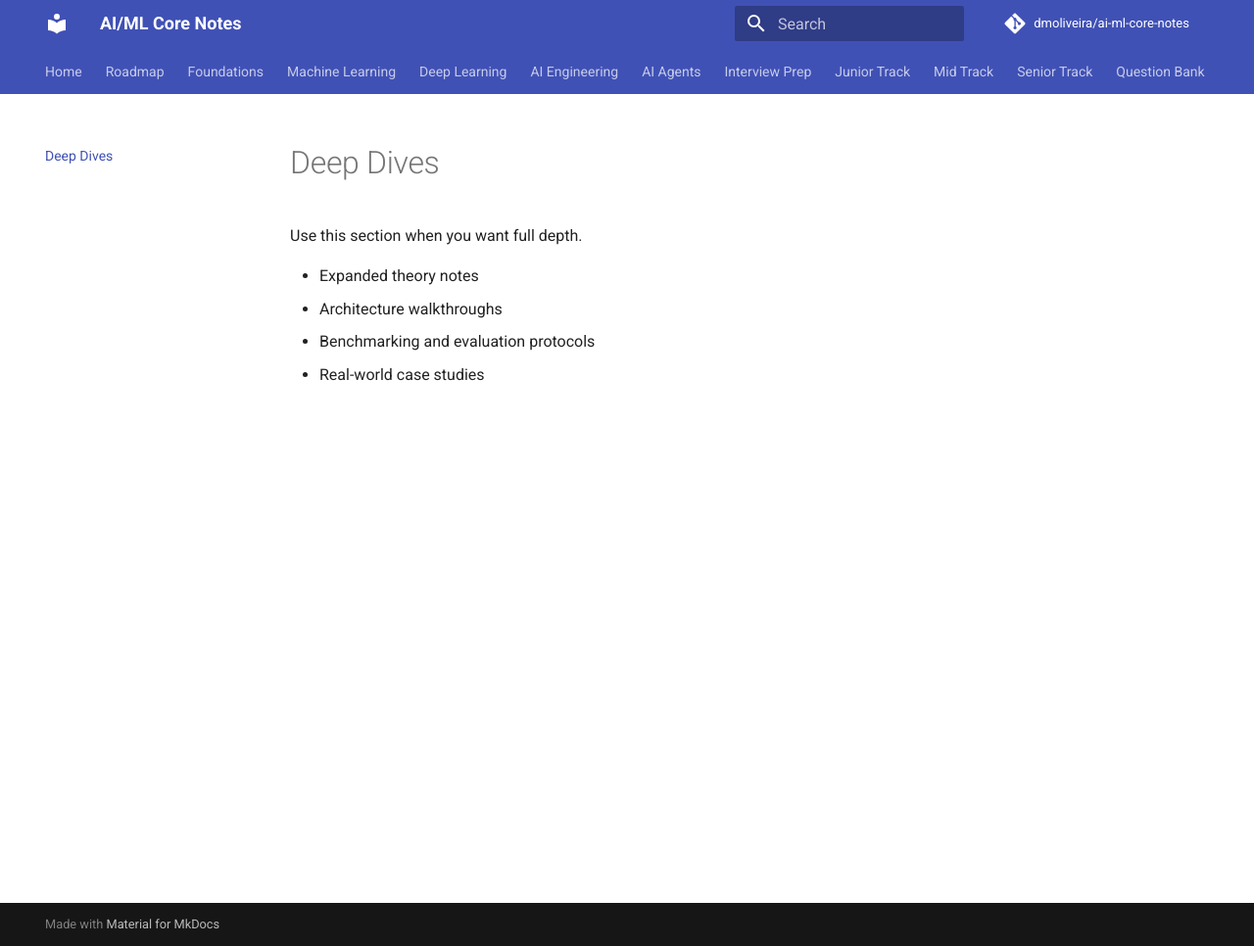
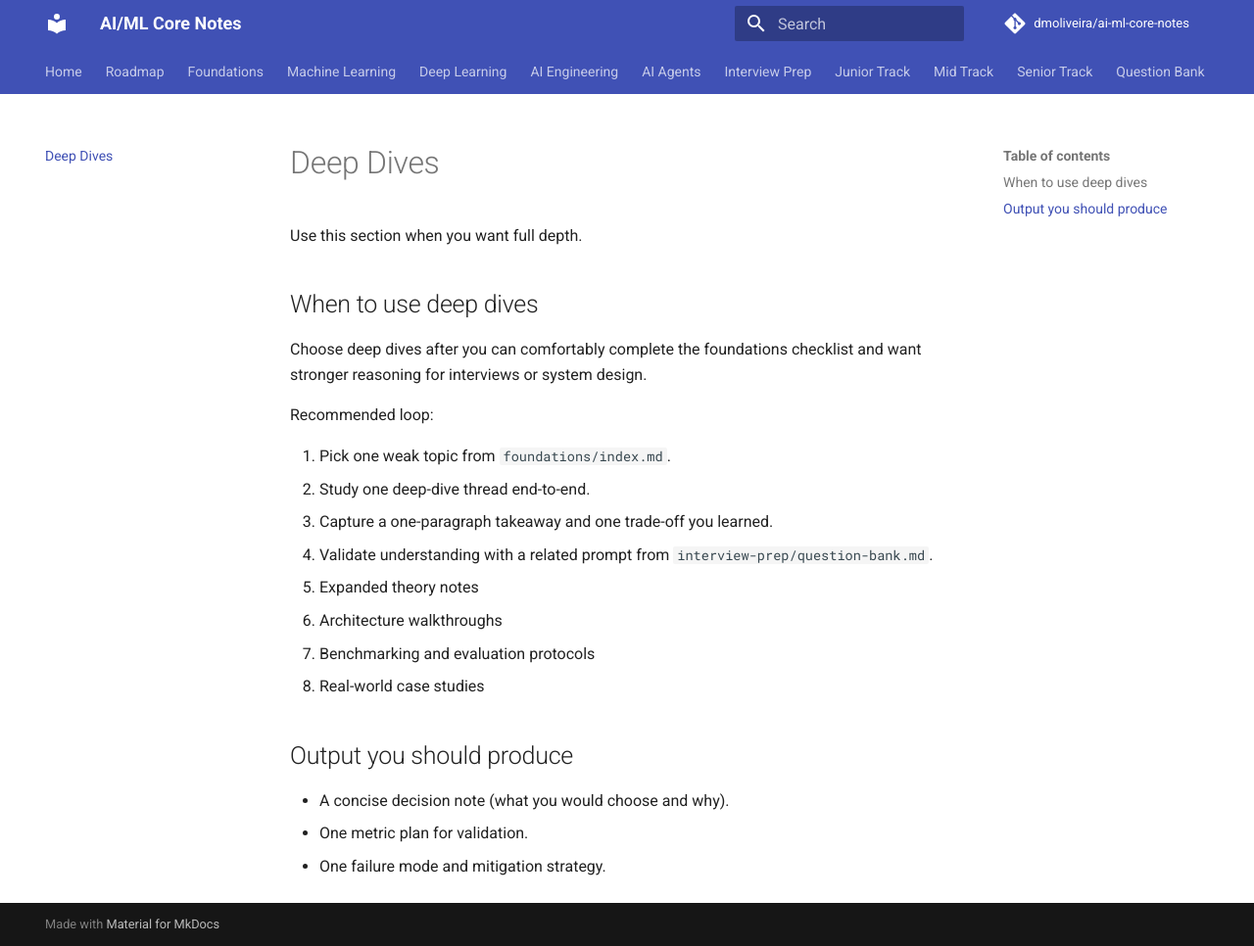
Before and after one commit to dmoliveira/ai-ml-core-notes, an MkDocs documentation site: the page built from docs/deep-dives/index.md, in a window 1280 px wide and 966 px high. Shown: the whole window at 98% size. Built offline with MkDocs 1.6.1 and Material for MkDocs 9.7.7, drawn with Linux system fonts in a browser that asks for light colours; comment, search, counter and statistics services are not loaded.

Commit message:
Improve foundations-to-deep-dives learning cohesion

```diff
--- a/docs/deep-dives/index.md
+++ b/docs/deep-dives/index.md
@@ -1,8 +1,25 @@
 # Deep Dives
 
 Use this section when you want full depth.
+
+## When to use deep dives
+
+Choose deep dives after you can comfortably complete the foundations checklist and want stronger reasoning for interviews or system design.
+
+Recommended loop:
+
+1. Pick one weak topic from `foundations/index.md`.
+2. Study one deep-dive thread end-to-end.
+3. Capture a one-paragraph takeaway and one trade-off you learned.
+4. Validate understanding with a related prompt from `interview-prep/question-bank.md`.
 
 - Expanded theory notes
 - Architecture walkthroughs
 - Benchmarking and evaluation protocols
 - Real-world case studies
+
+## Output you should produce
+
+- A concise decision note (what you would choose and why).
+- One metric plan for validation.
+- One failure mode and mitigation strategy.
```
Also changed, not shown: README.md (+1 -0 lines), docs/foundations/index.md (+16 -0 lines).
